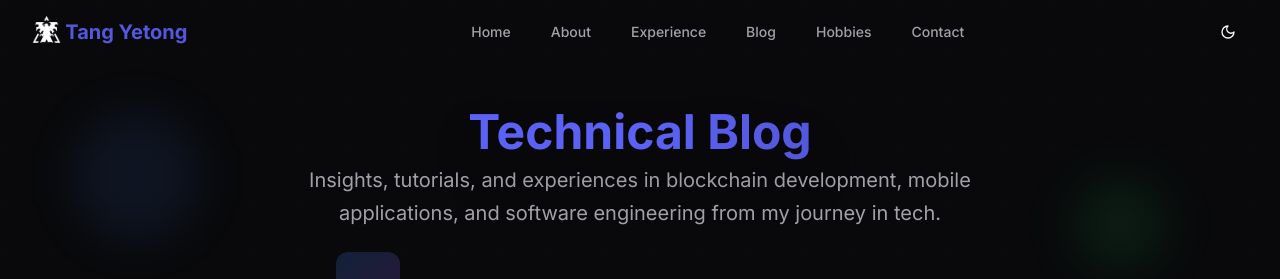
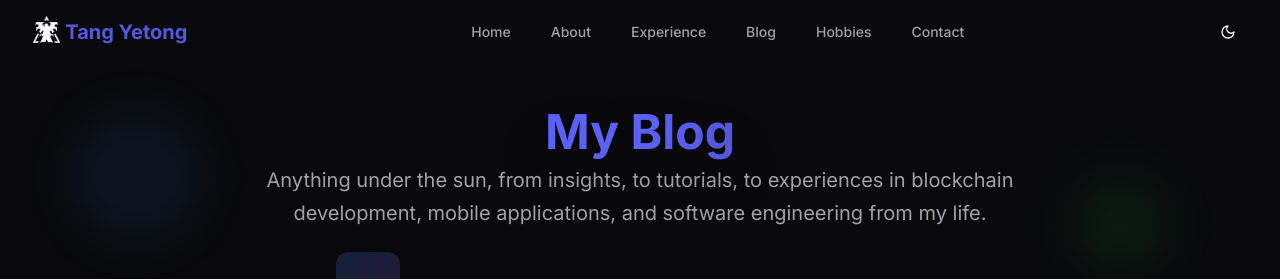
Before and after one commit to darkv32/website, a Next.js app: page /blog in a window 1280 px wide. Shown: the top 279 px of the page. Built offline with nearby package versions, Linux system fonts and the light colour scheme.

Commit message:
Change blog desc

```diff
--- a/components/pages/blog-detail.tsx
+++ b/components/pages/blog-detail.tsx
@@ -75,8 +75,8 @@ export function BlogDetail() {
 
   return (
     <PageLayout
-      title="Technical Blog"
-      description="Insights, tutorials, and experiences in blockchain development, mobile applications, and software engineering from my journey in tech."
+      title="My Blog"
+      description="Anything under the sun, from insights, to tutorials, to experiences in blockchain development, mobile applications, and software engineering from my life."
       badge="Blog"
       showBackButton
       className="overflow-visible"
```
